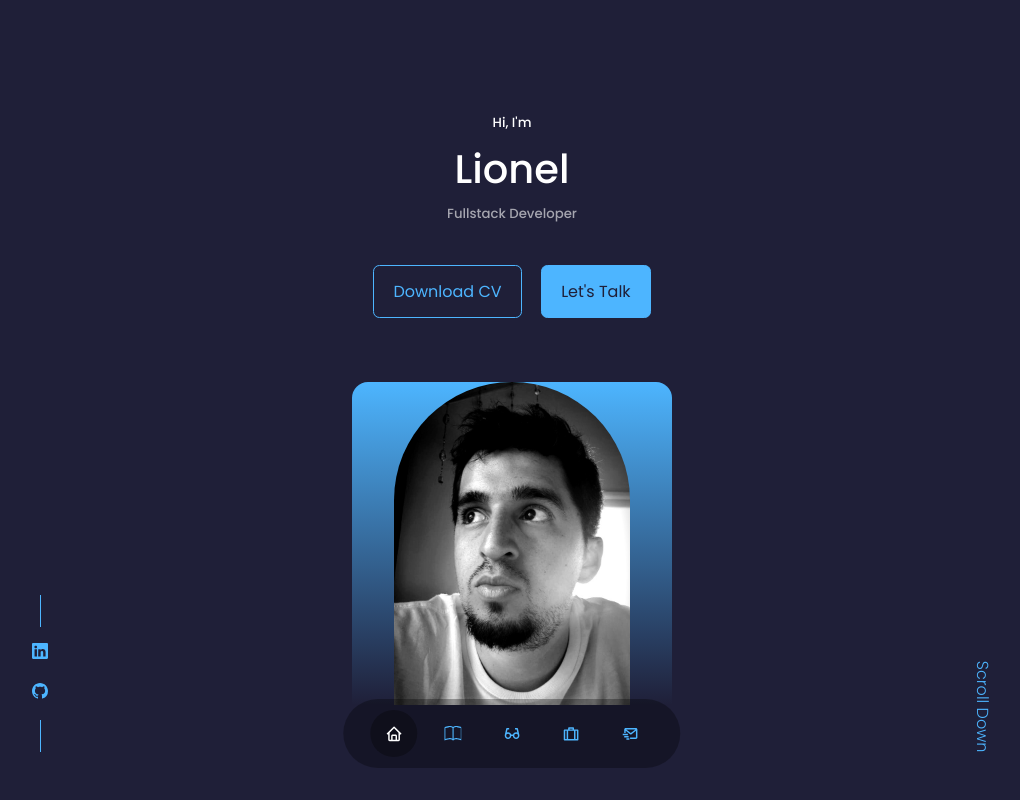
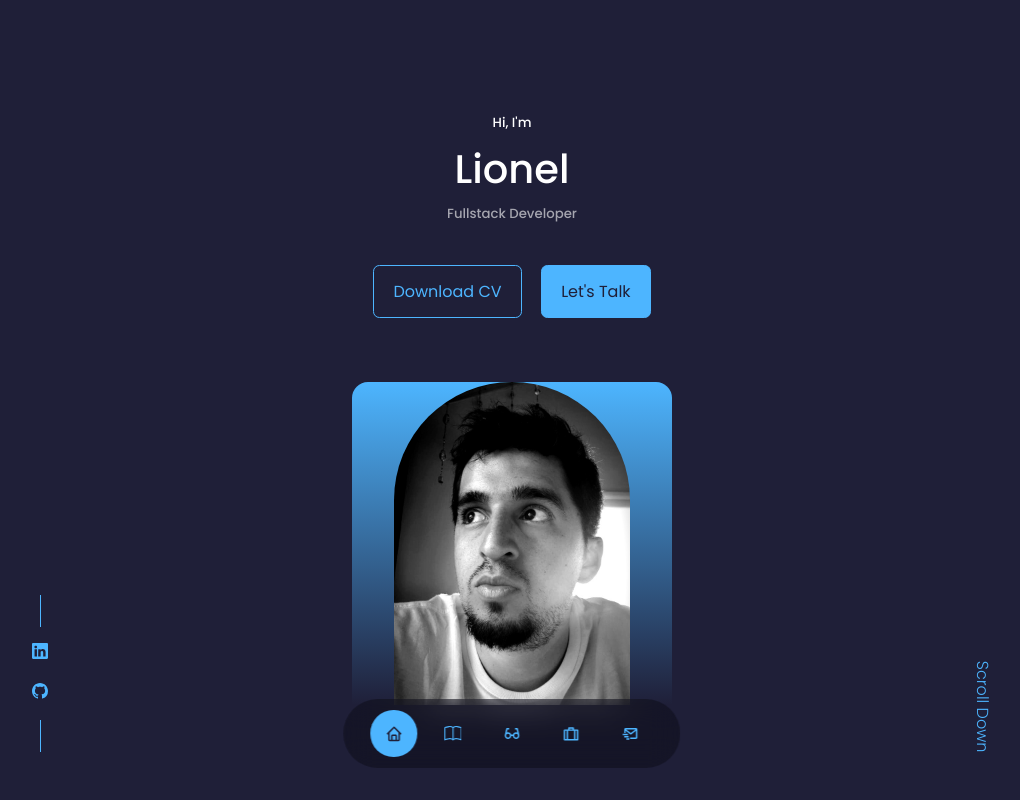
Before and after one commit to Lioxcas/Portfolio, a Next.js app: page / in a window 1280 px wide. Shown: the top 800 px of the page, without its empty margins (128-1148 px from the left). Built offline with nearby package versions, Linux system fonts and the light colour scheme.

Commit message:
Updated Navbar component/modify styles

```diff
--- a/src/components/navbar/Navbar.jsx
+++ b/src/components/navbar/Navbar.jsx
@@ -8,7 +8,11 @@ const Navbar = () => {
   const [activeNav, setActiveNav] = useState("#");
   return (
     <nav className={styles.nav}>
-      <a href="#" className={activeNav === "#" ? `${styles.active}` : ""}>
+      <a
+        href="#"
+        onClick={() => setActiveNav("#")}
+        className={activeNav === "#" ? `${styles.active}` : ""}
+      >
         <BiHome />
       </a>
       <a
--- a/styles/Navbar.module.css
+++ b/styles/Navbar.module.css
@@ -4,7 +4,7 @@
   display: flex;
   gap: 0.8rem;
   border-radius: 3rem;
-  backdrop-filter: blue(15px);
+  backdrop-filter: blur(15px);
   padding: 0.7rem 1.7rem;
   z-index: 2;
   position: fixed;
@@ -27,6 +27,6 @@
 }
 
 .nav a.active {
-  background-color: rgba(0, 0, 0, 0.3);
-  color: var(--color-white);
+  background-color: var(--color-primary);
+  color: var(--color-bg);
 }
```
